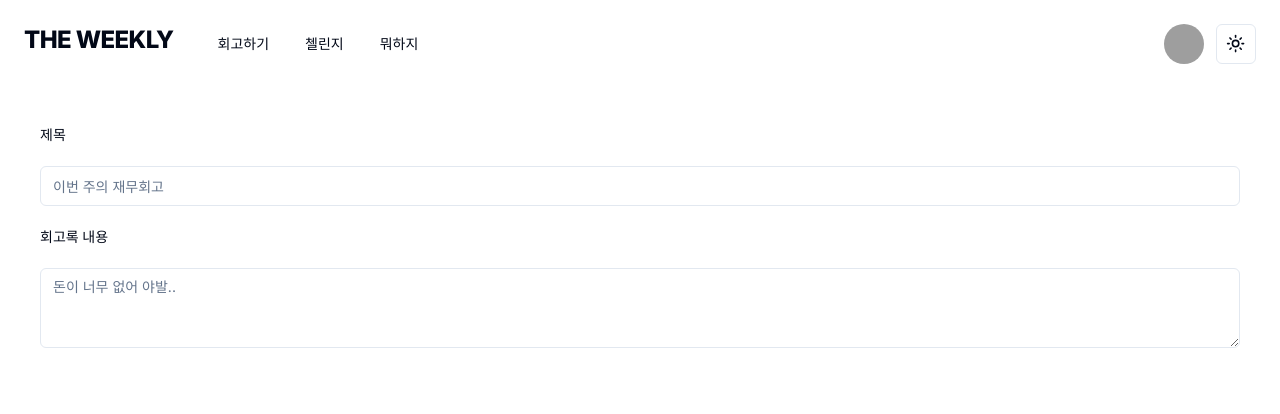
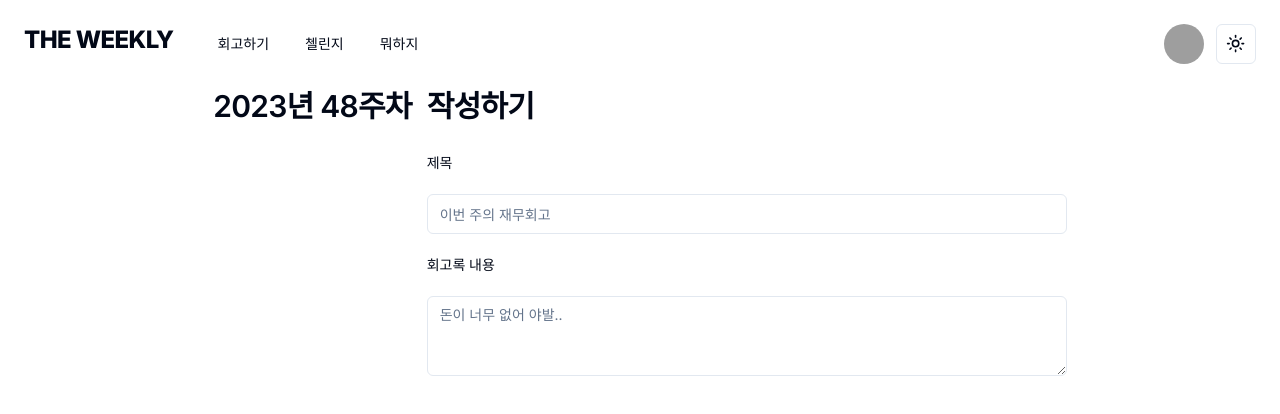
Before and after one commit to hojunin/weekly-memoir, a Next.js app: page /memoir in a window 1280 px wide. Shown: the top 414 px of the page. Built offline with nearby package versions, Linux system fonts and the light colour scheme; grey boxes are pictures that could not be loaded.

Commit message:
feat: publish

```diff
--- a/src/app/memoir/layout.tsx
+++ b/src/app/memoir/layout.tsx
@@ -1,7 +1,7 @@
 import React from 'react';
 
 const MemoirLayout = ({ children }: { children: React.ReactNode }) => {
-  return <div>{children}</div>;
+  return <div className="flex w-full justify-center gap-x-9">{children}</div>;
 };
 
 export default MemoirLayout;
--- a/src/app/memoir/page.tsx
+++ b/src/app/memoir/page.tsx
@@ -1,9 +1,11 @@
 import MemoirForm from '@/components/memoir/memoir-form';
+import MemoirList from '@/components/memoir/memoir-list';
 import React from 'react';
 
 const Memoir = () => {
   return (
-    <div className="p-10">
+    <div className="flex w-2/3">
+      <MemoirList />
       <MemoirForm />
     </div>
   );
--- a/src/components/memoir/memoir-form.tsx
+++ b/src/components/memoir/memoir-form.tsx
@@ -9,7 +9,11 @@ const MemoirForm = () => {
   const { value: title, onChangeInput: onChangeTitle } = useInput();
   const { value: description, onChangeInput: onChangeDescription } = useInput();
   return (
-    <form className="flex flex-col gap-y-6">
+    <form className="flex flex-col w-3/4 gap-y-6">
+      <h2 className="scroll-m-20 pb-2 text-3xl font-semibold tracking-tight first:mt-0">
+        작성하기
+      </h2>
+
       <Label htmlFor="title">제목</Label>
       <Input
         id="title"
@@ -20,6 +24,7 @@ const MemoirForm = () => {
 
       <Label htmlFor="description">회고록 내용</Label>
       <Textarea
+        id="description"
         placeholder="돈이 너무 없어 야발.."
         value={description}
         onChange={onChangeDescription}
--- /dev/null
+++ b/src/components/memoir/memoir-list.tsx
@@ -0,0 +1,13 @@
+import React from 'react';
+
+const MemoirList = () => {
+  return (
+    <div className="w-1/4">
+      <h2 className="scroll-m-20  pb-2 text-3xl font-semibold tracking-tight first:mt-0">
+        2023년 48주차
+      </h2>
+    </div>
+  );
+};
+
+export default MemoirList;
--- a/src/hooks/useInput.ts
+++ b/src/hooks/useInput.ts
@@ -32,7 +32,7 @@ const useInput = (options?: Options): ReturnType => {
   }, []);
 
   const onChangeInput = useCallback(
-    (event: React.ChangeEvent<HTMLInputElement>) => {
+    (event: React.ChangeEvent<HTMLInputElement | HTMLTextAreaElement>) => {
       const targetValue: string = event.target.value || '';
 
       handleString(targetValue);
```
